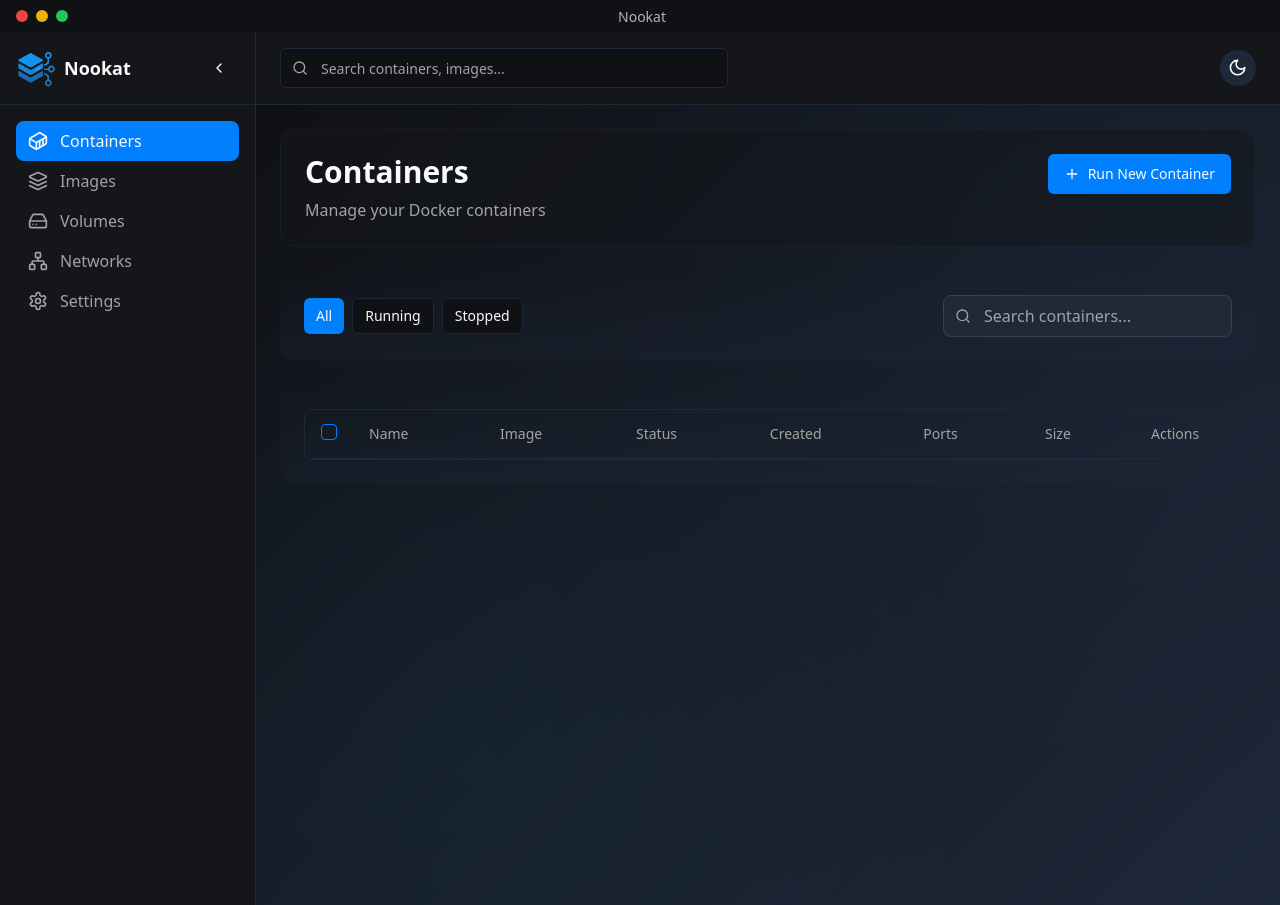
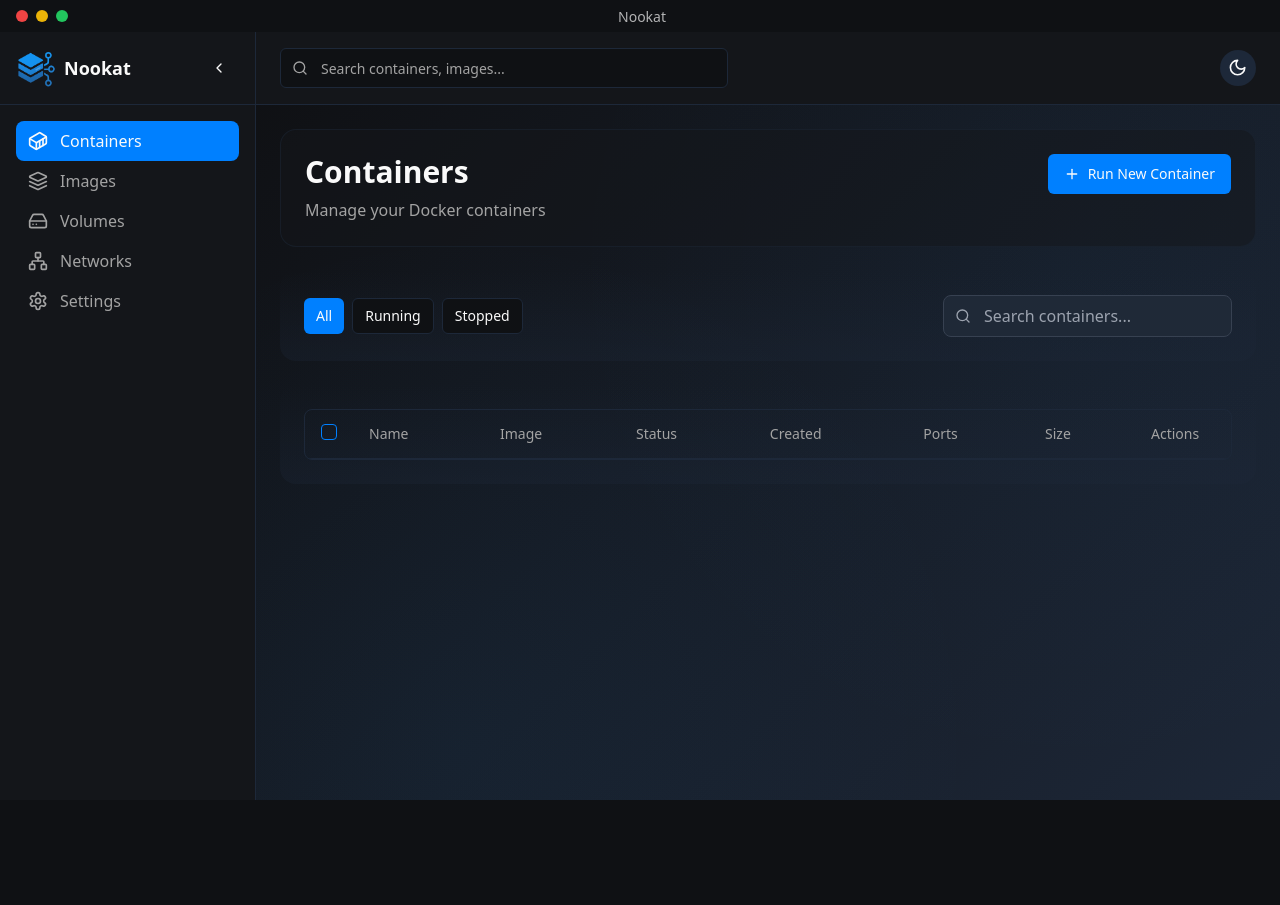
Before and after one commit to nookat-io/nookat, a React (Vite) app: page / in a window 1280 px wide. After the commit the page ends 800 px from the top, so only its background shows below. Built offline with nearby package versions, Linux system fonts and the light colour scheme.

Commit message:
fix: header and sidebar are not scrollable now

```diff
--- a/src/App.tsx
+++ b/src/App.tsx
@@ -21,9 +21,9 @@ function App() {
       defaultTheme="dark"
       enableSystem
     >
-      <div className="min-h-screen">
+      <div className="h-screen flex flex-col">
         {/* Custom Window Frame */}
-        <div className="window-frame h-8 flex items-center justify-between px-4 no-select">
+        <div className="window-frame h-8 flex items-center justify-between px-4 no-select flex-shrink-0">
           <div className="flex items-center space-x-2">
             <div
               className="w-3 h-3 rounded-full bg-red-500 hover:bg-red-600 cursor-pointer transition-colors window-controls"
@@ -47,7 +47,7 @@ function App() {
           <div className="w-12"></div>
         </div>
 
-        <div className="flex">
+        <div className="flex flex-1 min-h-0">
           <Sidebar />
           <div className="flex-1 flex flex-col min-w-0">
             <Header />
```
